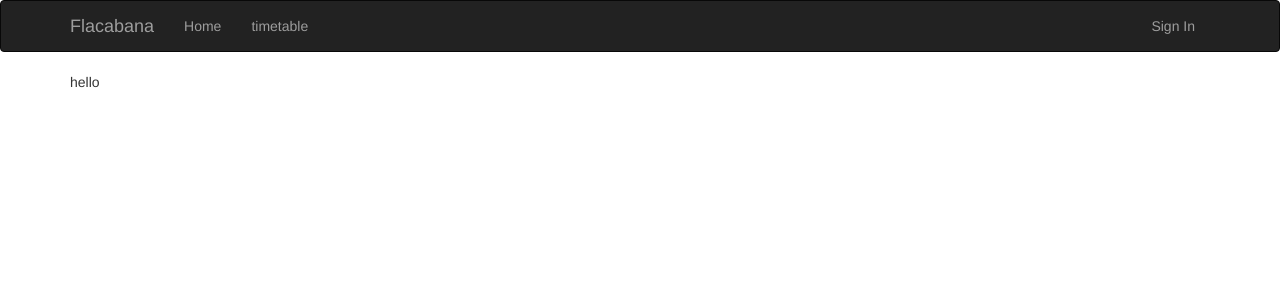
After one commit to laixintao/Flacabana, a Flask app: page /timetable in a window 1280 px wide. The commit adds this page. Shown: the top 300 px of the page. Run offline with Flask 2, Linux system fonts and the light colour scheme; some libraries are stand-ins or nearby versions.

Commit message:
add timetable

```diff
--- a/run.py
+++ b/run.py
@@ -289,6 +289,10 @@ def change_psw():
             flash("Invalid password.")
     return render_template('change_psw.html',form=form)
 
+@app.route("/timetable",methods=["GET","POST"])
+def timetable():
+   return render_template("timetable.html")
+
 # Permission test
 @app.route("/admin")
 @login_required
--- a/templates/base.html
+++ b/templates/base.html
@@ -23,6 +23,7 @@
         <div class="navbar-collapse collapse">
             <ul class="nav navbar-nav">
                 <li><a href="/">Home</a></li>
+                <li><a href="/timetable">timetable</a></li>
 
             </ul>
             <ul class="nav navbar-nav navbar-right">
--- /dev/null
+++ b/templates/timetable.html
@@ -0,0 +1,7 @@
+{% extends "base.html" %}
+
+{% block page_content %}
+
+<div>hello</div>
+
+{% endblock %}
```
